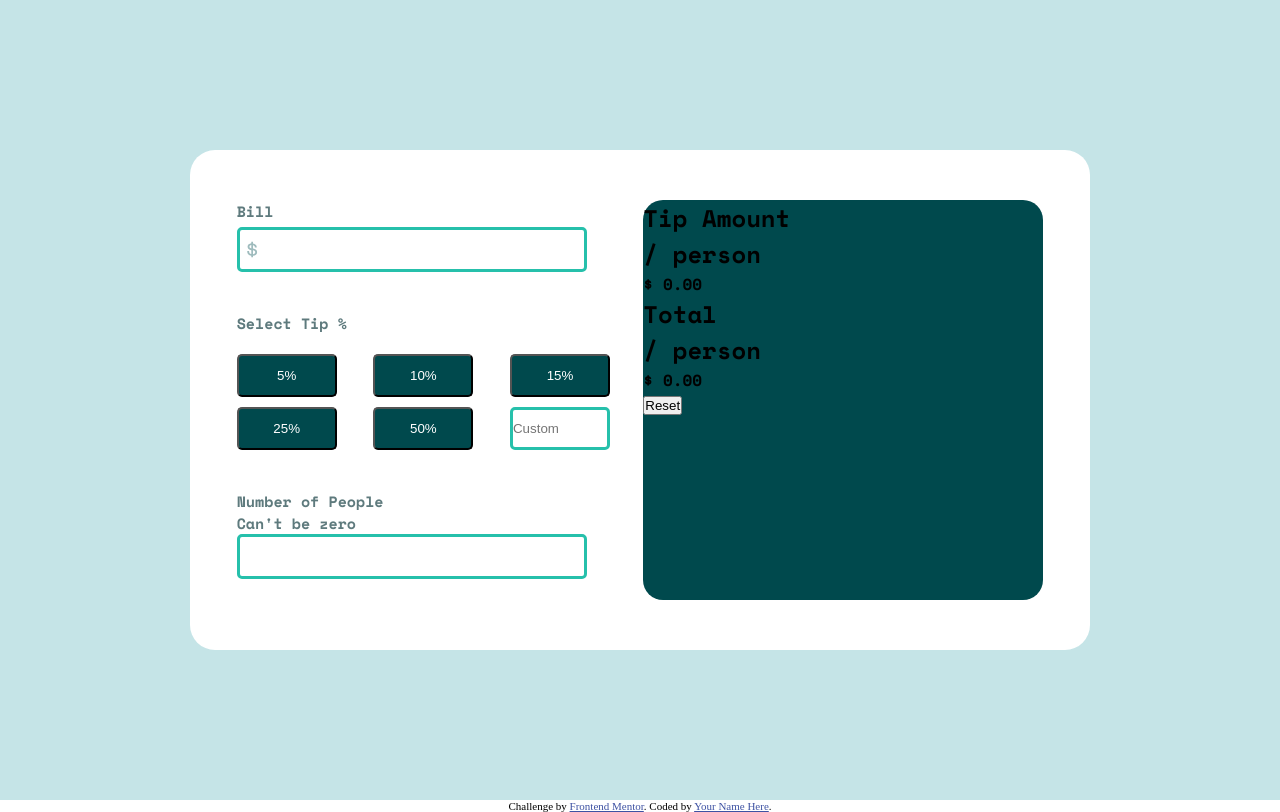
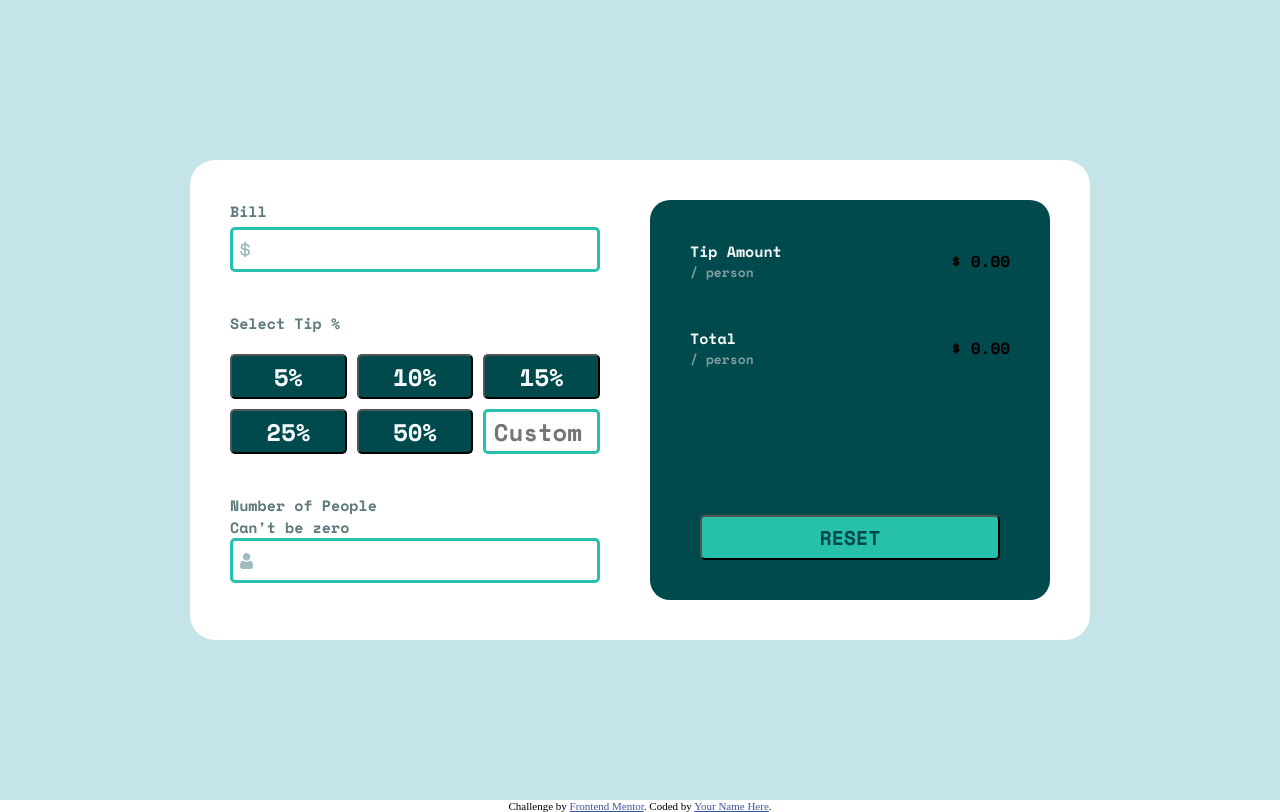
Before and after one commit to NaiBarros/TipCalculatorApp, a plain HTML site: page index.html in a window 1280 px wide. Drawn offline with nearby package versions, Linux system fonts and the light colour scheme.

Commit message:
Commit nº4

```diff
--- a/index.html
+++ b/index.html
@@ -68,26 +68,30 @@
             </label>
             <h1>Can't be zero</h1>
           </div>
+          <div class="input-container">
+            <img src="images/icon-person.svg" alt="">
             <input type="number" class="input">
-
+          </div>
         </div>
       </section>
 
 
       <section class="section2">
         <div>
+          <div class="valores-container">
             <div>
               <h1>Tip Amount</h1>
               <h2>/ person</h2>
             </div>
             <strong>$ 0.00</strong>
           </div>
-        <div>
+          <div class="valores-container">
             <div>
               <h1>Total</h1>
               <h2>/ person</h2>
             </div>
             <strong>$ 0.00</strong>
+          </div>
         </div>
         <button>Reset</button>
       </section>
--- a/style.css
+++ b/style.css
@@ -28,13 +28,10 @@ main {
 
 
 .containerMaior {
-  width: 900px;
-  height: 500px;
   padding: 40px;
   background-color: hsl(0, 0%, 100%);
   display: flex;
   border-radius: 25px;
-  justify-content: space-evenly;
   align-items: center;
   font-family: 'Space Mono', monospace;
 }
@@ -44,7 +41,8 @@ main {
   width: 400px;
   height: 400px;
   border-radius: 20px;
-
+  margin-right: 20px;
+  padding-right: 30px;
 }
 
 .section1 h1 {
@@ -68,8 +66,49 @@ main {
   height: 400px;
   background-color: hsl(183, 100%, 15%);
   border-radius: 20px;
+  padding: 40px;
+  display: flex;
+  flex-direction: column;
+  align-items: center;
+  justify-content: space-between;
 }
 
+.section2 h1 {
+  color: hsl(189, 41%, 97%);
+  font-size: 15px;
+}
+
+.section2 h2 {
+  color: hsl(184, 14%, 56%);
+  font-size: 13px;
+}
+
+
+.section2 button {
+  width: 300px;
+  height: 45px;
+  border-radius: 5px;
+  background-color: hsl(172, 67%, 45%);
+  color: hsl(183, 100%, 15%);
+  font-family: 'Space Mono', monospace;
+  font-size: 20px;
+  text-transform: uppercase;
+}
+
+
+.section2>div {
+  width: 100%;
+  display: flex;
+  flex-direction: column;
+  gap: 45px;
+}
+
+.valores-container {
+  display: flex;
+  width: 100%;
+  justify-content: space-between;
+  align-items: center;
+}
 
 .input-container {
   position: relative;
@@ -85,21 +124,26 @@ main {
 
 
 .input {
-  width: 350px;
+  width: 100%;
   height: 45px;
   border-radius: 5px;
   border: 3px solid hsl(172, 67%, 45%);
   padding-left: 25px;
   text-align: right;
+  font-family: 'Space Mono', monospace;
+  font-size: 24px;
 
 }
 
 
 .smallInput {
-  width: 100px;
-  height: 43px;
+  width: 100%;
+  height: 45px;
   border-radius: 5px;
   border: 3px solid hsl(172, 67%, 45%);
+  font-family: 'Space Mono', monospace;
+  font-size: 24px;
+  text-align: right;
 
 }
 
@@ -117,11 +161,13 @@ ul {
 }
 
 .botoes button {
-  width: 100px;
-  height: 43px;
+  width: 100%;
+  height: 45px;
   border-radius: 5px;
   background-color: hsl(183, 100%, 15%);
-  color: hsl(0, 0%, 100%);
+  color: hsl(189, 41%, 97%);
+  font-family: 'Space Mono', monospace;
+  font-size: 24px;
 
 }
 
```
Lines whose indentation alone changed are shown as unchanged.
